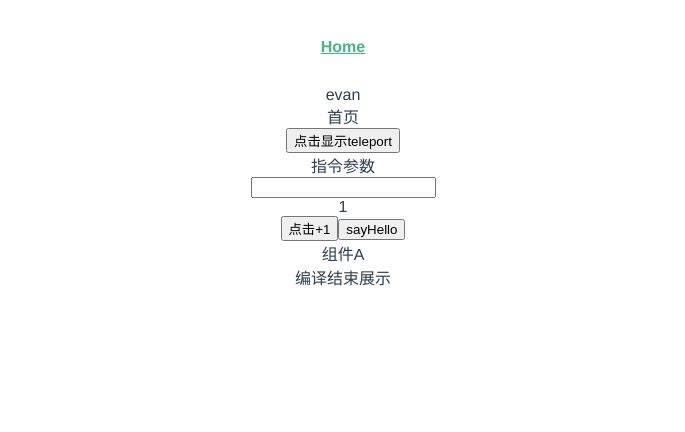
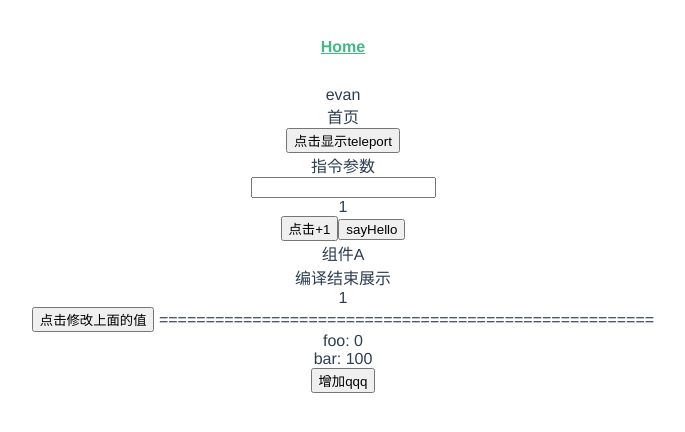
Before and after one commit to 18819487634/g6-project, a Vue app: page / in a window 1280 px wide. Shown: the top 432 px of the page, without its empty margins (297-982 px from the left). Built offline with nearby package versions, Linux system fonts and the light colour scheme.

Commit message:
feat: 组合式api

```diff
--- a/src/views/home/index.vue
+++ b/src/views/home/index.vue
@@ -18,12 +18,19 @@
         <button @click="myFn">sayHello</button>
         <compB :name="'fei'" :age="20" :sex="'nan'" />
         <div v-cloak>{{ message }}</div>
+
+        <div>{{ objCopy.count }}</div>
+        <button @click="handleObj">点击修改上面的值</button>
+        =====================================================
+        <div>foo:  {{ foo }}</div>
+        <div>bar: {{ bar }}</div>
+        <button @click="plusQqq">增加qqq</button>
     </div>
 </template>
 
 <script>
 
-import { defineComponent, inject, ref, resolveDirective } from 'vue'
+import { defineComponent, inject, ref, resolveDirective, reactive, isReactive, readonly, computed, watchEffect, watch } from 'vue'
 import mixin from '@/components/mixins/mixin'
 import compB from '@/components/compB'
 export default defineComponent({
@@ -52,6 +59,14 @@ export default defineComponent({
             hello()
         }
 
+        const obj = reactive({ count: 1 })
+        const objCopy = readonly(obj)
+        const handleObj = () => {
+            objCopy.count++
+        }
+
+        console.log(isReactive(obj))
+
         const { count, double, increment, hello } = mixin()
         const msg = '首页'
         const store = inject('store') // provide/inject依赖注入
@@ -73,6 +88,31 @@ export default defineComponent({
             }, 2000)
         }
 
+        const qqq = ref(1)
+
+        const doubleQqq = computed(() => qqq.value * 2)
+        watch(qqq,
+            (count, preCount) => {
+                console.log('newVal:  ' + count)
+                console.log('oldVal:  ' + preCount)
+            })
+
+        const plusQqq = () => {
+            qqq.value++
+            foo.value++
+            bar.value--
+        }
+
+        const foo = ref(0)
+        const bar = ref(100)
+        watch([foo, bar], ([newFoo, newBar], [oldFoo, oldBar]) => {
+            console.log('newFoo:   ' + newFoo)
+            console.log('oldFoo:   ' + oldFoo)
+            console.log('newBar:   ' + newBar)
+            console.log('oldBar:   ' + oldBar)
+        })
+
+
         // const goTeleport = () => {
 
         // }
@@ -87,7 +127,14 @@ export default defineComponent({
             answer,
             message,
             visible,
-            handleTeleport
+            handleTeleport,
+            objCopy,
+            handleObj,
+            qqq,
+            doubleQqq,
+            plusQqq,
+            foo,
+            bar
         }
     }
 })
```
